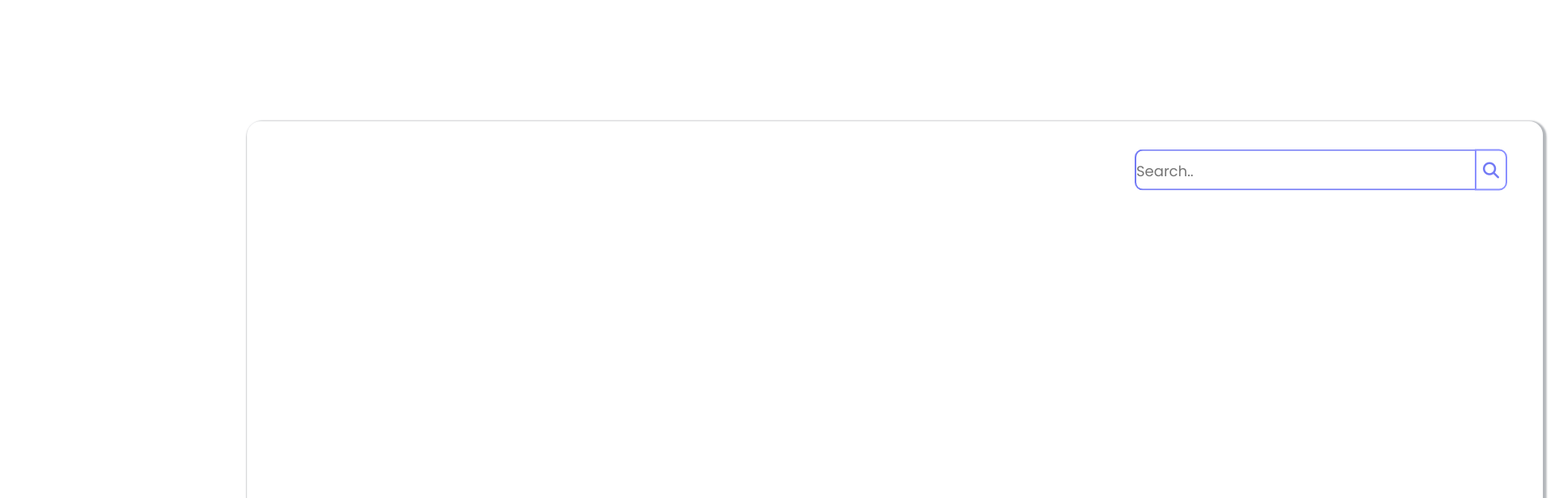
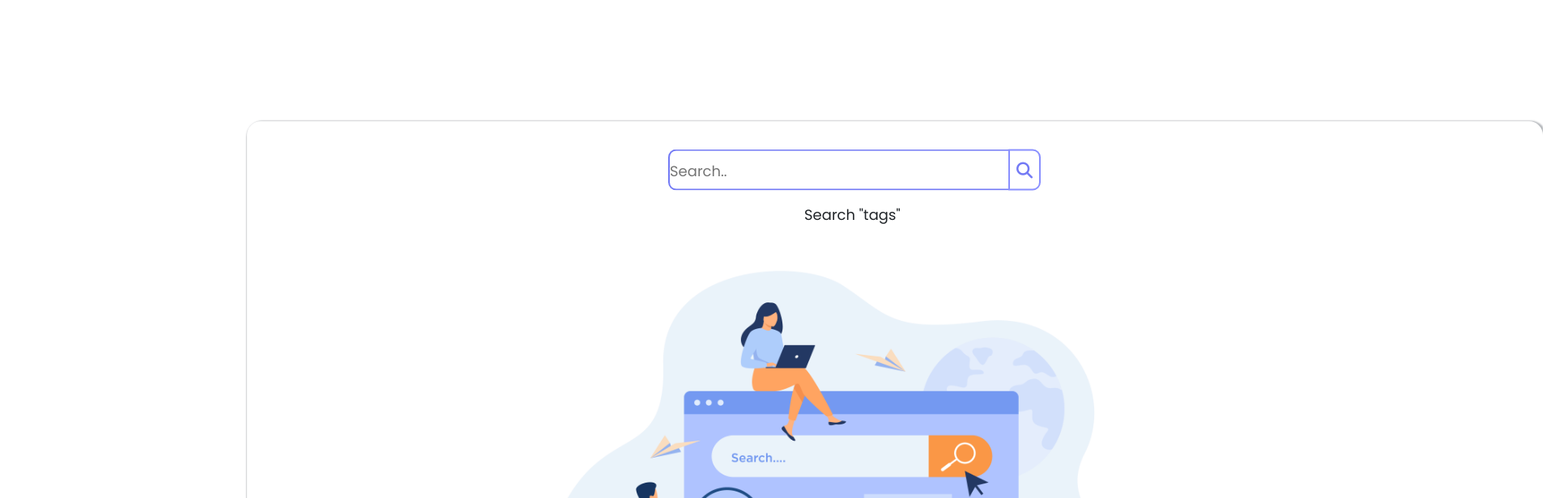
Before and after one commit to tannisthaneogy/NotesPro, a React (Create React App) app in the folder notespro/: page / in a window 1280 px wide. Shown: the top 616 px of the page at 81% size, 1920 px wide, since content can reach past the window. Built offline with nearby package versions, Linux system fonts and the light colour scheme.

Commit message:
buy component

```diff
--- a/notespro/src/component/TestUpload.js
+++ b/notespro/src/component/TestUpload.js
@@ -1,8 +1,5 @@
 import React from 'react'
 import "./TestUpload.css"
-import profile from "../images/profile.jpg"
-import cloud from "../images/upload.png"
-import crossbtn from "../images/crossbtn.png"
 
 function TestUpload() {
 
--- a/notespro/src/component/buyNotes.css
+++ b/notespro/src/component/buyNotes.css
@@ -45,7 +45,7 @@ border-left: 2.5px solid #8a90ff;
 .searchbar-container{
   width: 35%;
   position: absolute;
-  left: 86%;
+  left: 50%;
   top: 8%;
   transform: translate(-50% , -50%);
 }
@@ -53,3 +53,16 @@ border-left: 2.5px solid #8a90ff;
 .fa-search{
   color: #737af5;
 }
+
+.search-pic{
+  position: absolute;
+  left: 20%;
+  top: 20%;
+}
+
+.searchbar-below-text{
+  position: absolute;
+  left: 43%;
+  top: 13.5%;
+  font-size: 18px;
+}
--- a/notespro/src/component/buyNotes.js
+++ b/notespro/src/component/buyNotes.js
@@ -1,5 +1,6 @@
 import React from 'react'
 import './buyNotes.css'
+import searchpic from "../images/searchpic.jpg"
 function BuyNotes() {
   return (
     <div>
@@ -13,6 +14,8 @@ function BuyNotes() {
        </button>
     </div>
  </div>
+ <p className="searchbar-below-text">Search "tags"</p>
+ <img src={searchpic} width="800px" className='search-pic' />
     </div>
     </div>
   )
```
